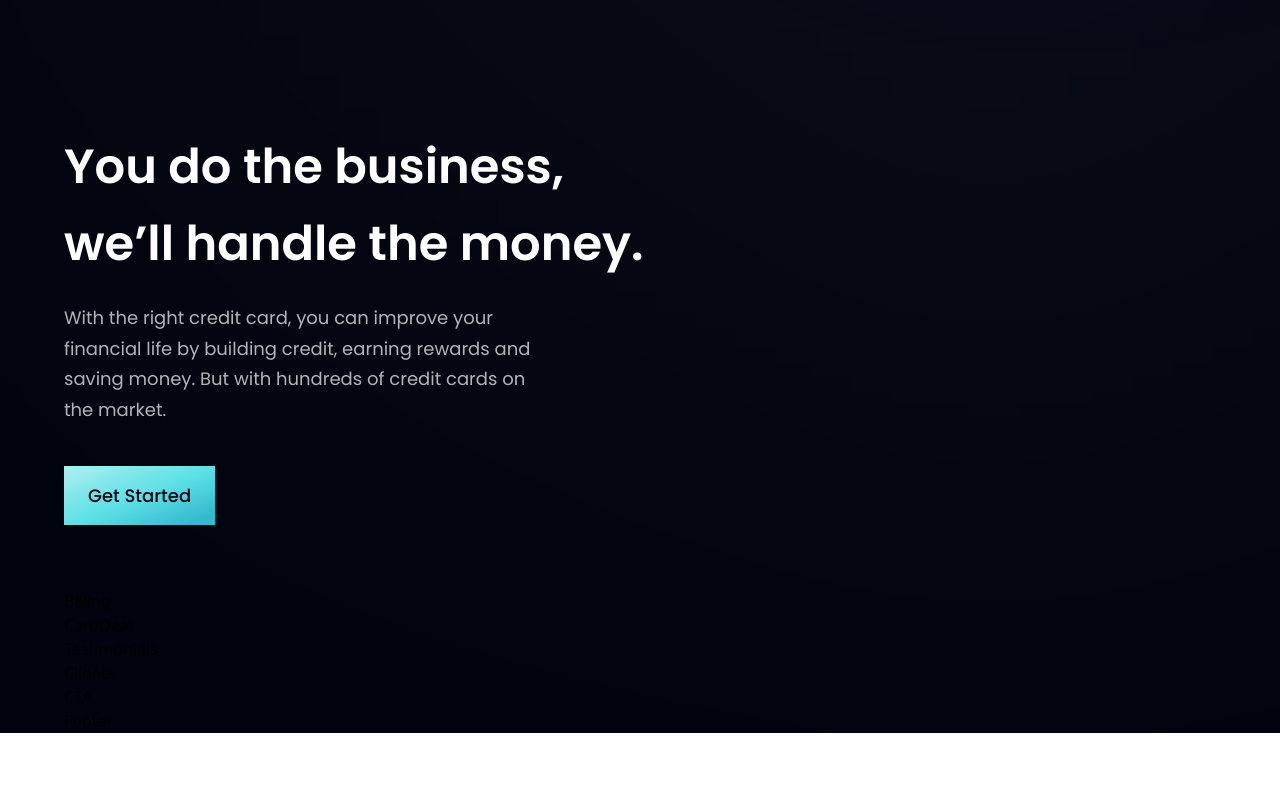
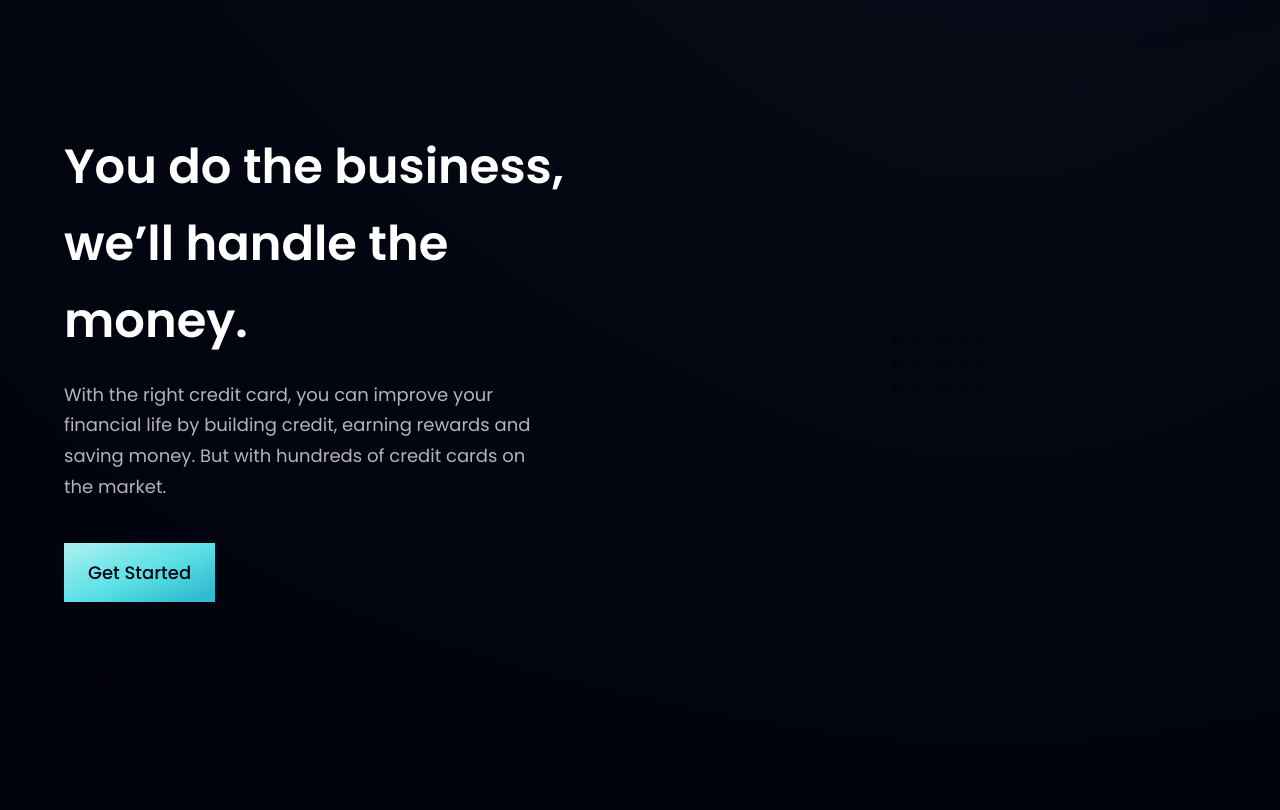
Before and after one commit to programmernizam/simple-react-projects, a React (Vite) app in the folder HooBank/: page / in a window 1280 px wide. Shown: the part 880-1690 px from the top of the page. Before the commit the page ends 1613 px from the top, so only its background shows below. Built offline with nearby package versions, Linux system fonts and the light colour scheme.

Commit message:
[Created] Feature Card Component

```diff
--- a/HooBank/src/components/Business.jsx
+++ b/HooBank/src/components/Business.jsx
@@ -1,6 +1,7 @@
-// import { features } from "../constants";
+import { features } from "../constants";
 import styles, { layout } from "../style";
 import Button from "./Button";
+import FeatureCard from "./FeatureCard";
 export default function Business() {
   return (
     <section id="features" className={layout.section}>
@@ -16,6 +17,11 @@ export default function Business() {
         </p>
         <Button styles="mt-10" />
       </div>
+      <div className={`${layout.sectionImg} flex-col`}>
+        {features.map((feature, index) => (
+          <FeatureCard key={index} />
+        ))}
+      </div>
     </section>
   );
 }
--- /dev/null
+++ b/HooBank/src/components/FeatureCard.jsx
@@ -0,0 +1,5 @@
+export default function FeatureCard() {
+  return (
+    <div>FeatureCard</div>
+  )
+}
```
